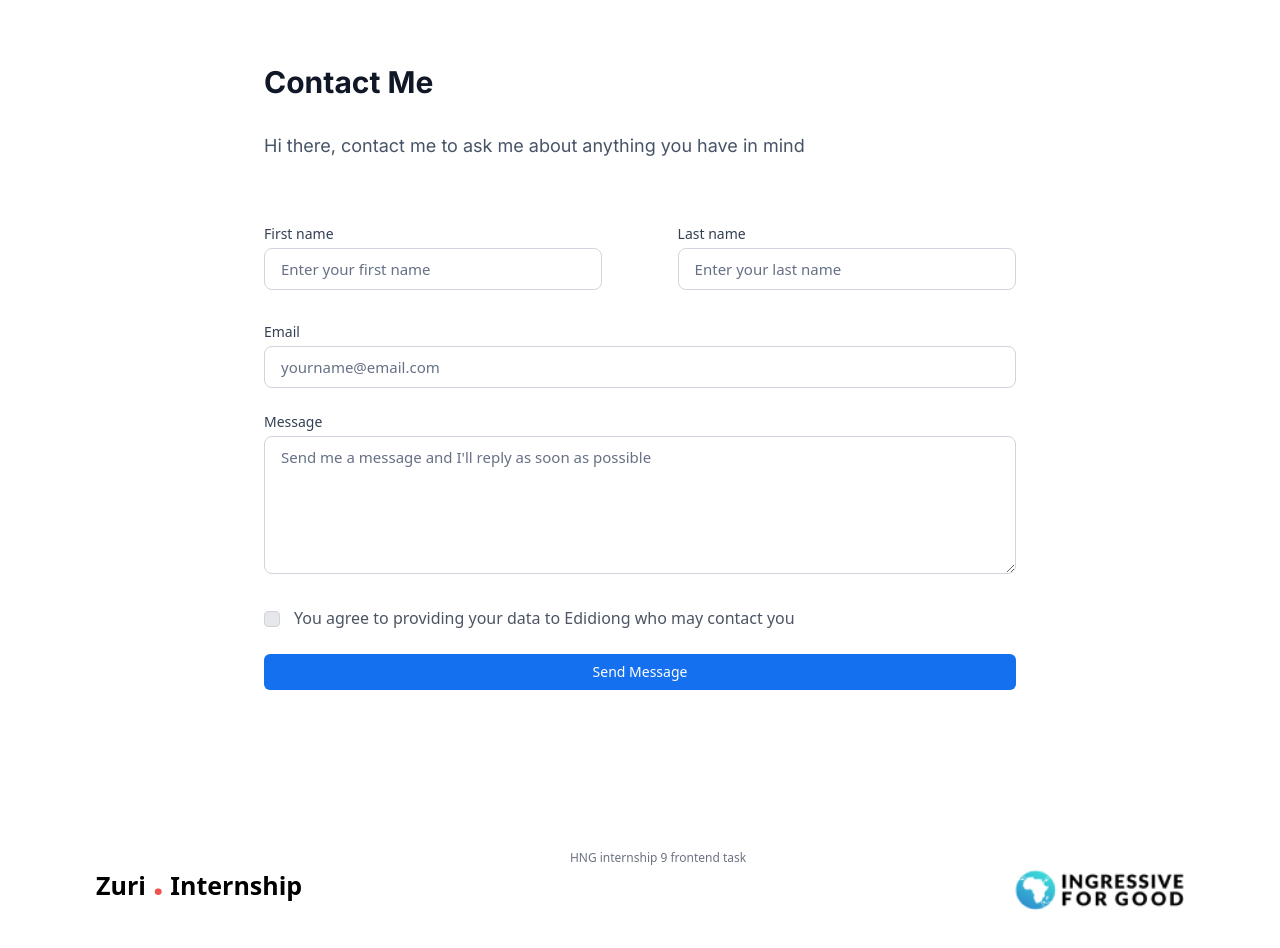
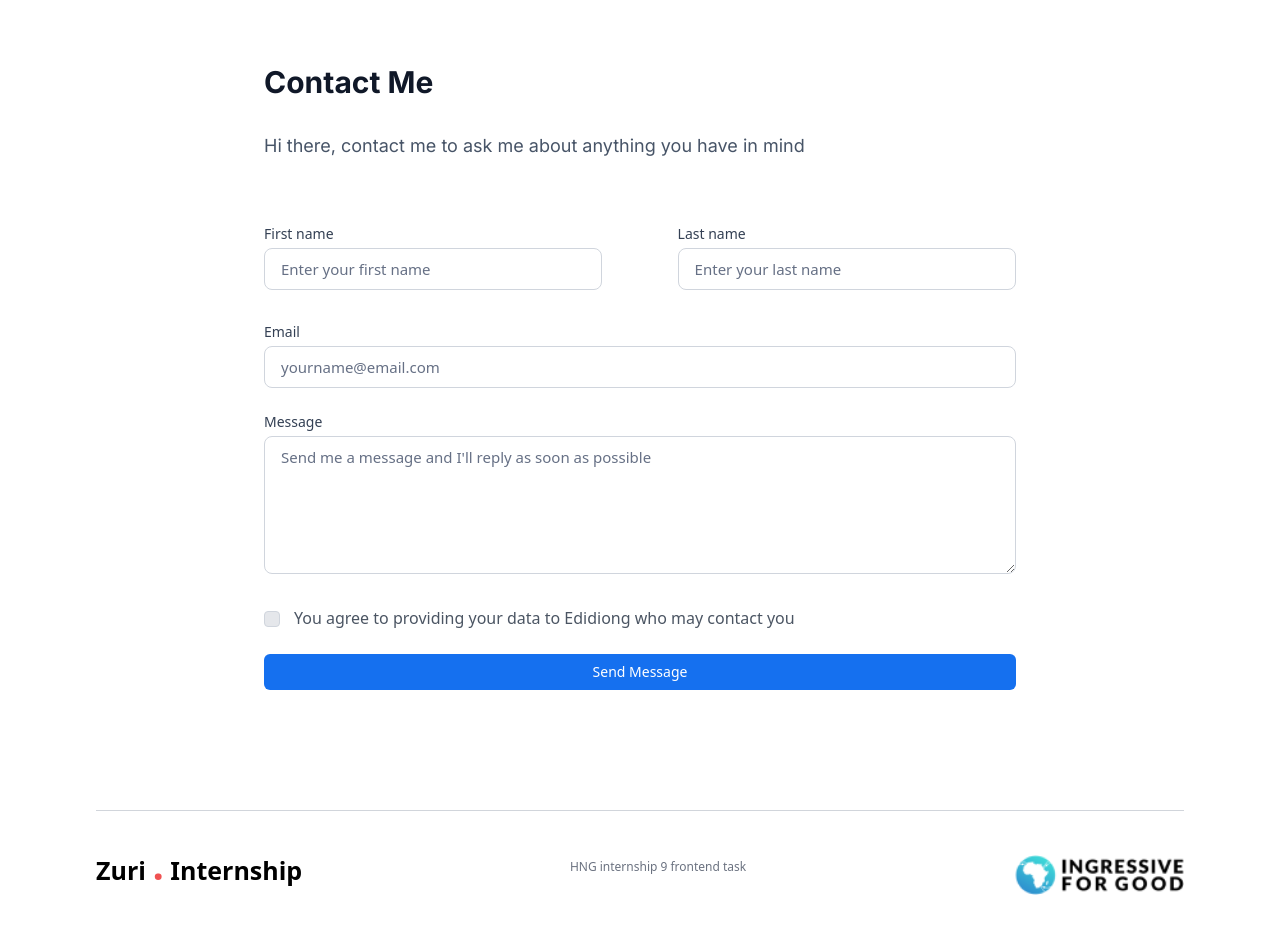
Before and after one commit to Maverickk6/HNG-frontend-task, a React (Vite) app: page /contact in a window 1280 px wide. Shown: the top 948 px of the page. Built offline with nearby package versions, Linux system fonts and the light colour scheme.

Commit message:
UI minute fixes

```diff
--- a/src/components/Footer.jsx
+++ b/src/components/Footer.jsx
@@ -3,15 +3,20 @@ import I4G from "../assets/I4G.png";
 
 function Footer() {
   return (
-    <div className="py-2 h-[90px] md:h-[200px] md:py-4 px-2 md:px-8 mb-12 md:mb-6 md:mt-16  mt-6 w-[90vW] flex md:flex-row flex-col justify-between">
+    <div className="h-[90px] md:h-[200px] md:py-4 px-2 md:px-8 py-1 mb-12 md:mb-6 md:mt-6 mt-6 w-[90vW]">
+      <div className="w-full h-[1px] bg-gray-300 mb-2 md:mb-6"></div>
+      <div className="  flex md:flex-row flex-col justify-between">
         <h1 className="font-bold text-[25px]">
           Zuri <span className="text-[40px] text-red-500">.</span> Internship
         </h1>
-      <p className="text-xs text-gray-500">HNG internship 9 frontend task</p>
+        <p className="text-xs text-gray-500 md:mt-6">
+          HNG internship 9 frontend task
+        </p>
         <img
           src={I4G}
-        className="self-left h-[45px] w-[160px] md:w-[170px] mt-[20px] md:h-[40px]"
+          className="self-left h-[40px] w-[130px] md:w-[170px] mt-[20px] md:h-[40px]"
         />
+      </div>
     </div>
   );
 }
```
Also changed, not shown: 1 other file (tests, documents, lock files or other folders). Lines whose indentation alone changed are shown as unchanged.
